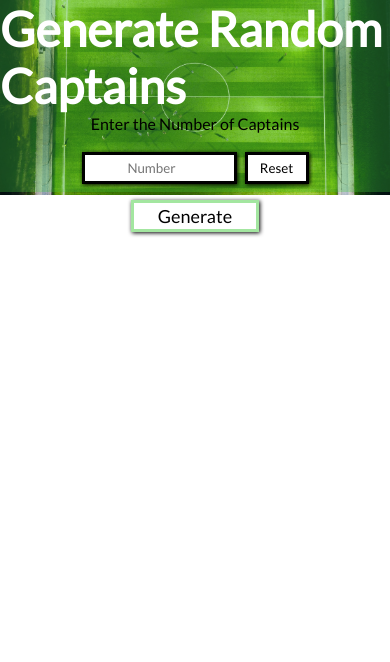
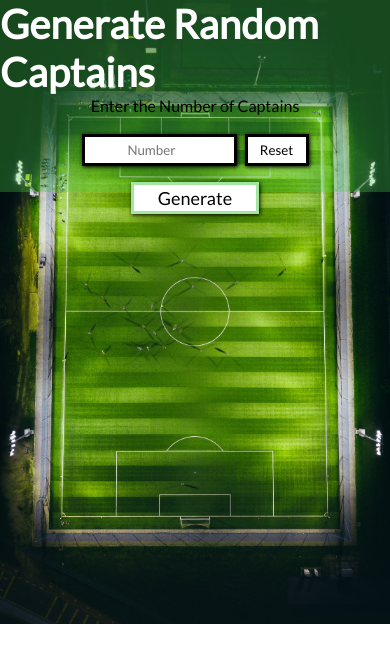
Before and after one commit to renanmbs/random_captain_react, a React (Create React App) app: page / in a window 390 px wide. Shown: the top 662 px of the page. Built offline with nearby package versions, Linux system fonts and the light colour scheme.

Commit message:
Feb 20  2023

```diff
--- a/src/App.css
+++ b/src/App.css
@@ -89,3 +89,13 @@ form{
   font-weight: bold;
   text-shadow: 3px 2px 1px black;
 }
+
+@media only screen and (max-width:660px){
+  #banner{
+    min-height: 160vw;
+  }
+
+  #box h1{
+    font-size: 2.5rem;
+  }
+}
```
